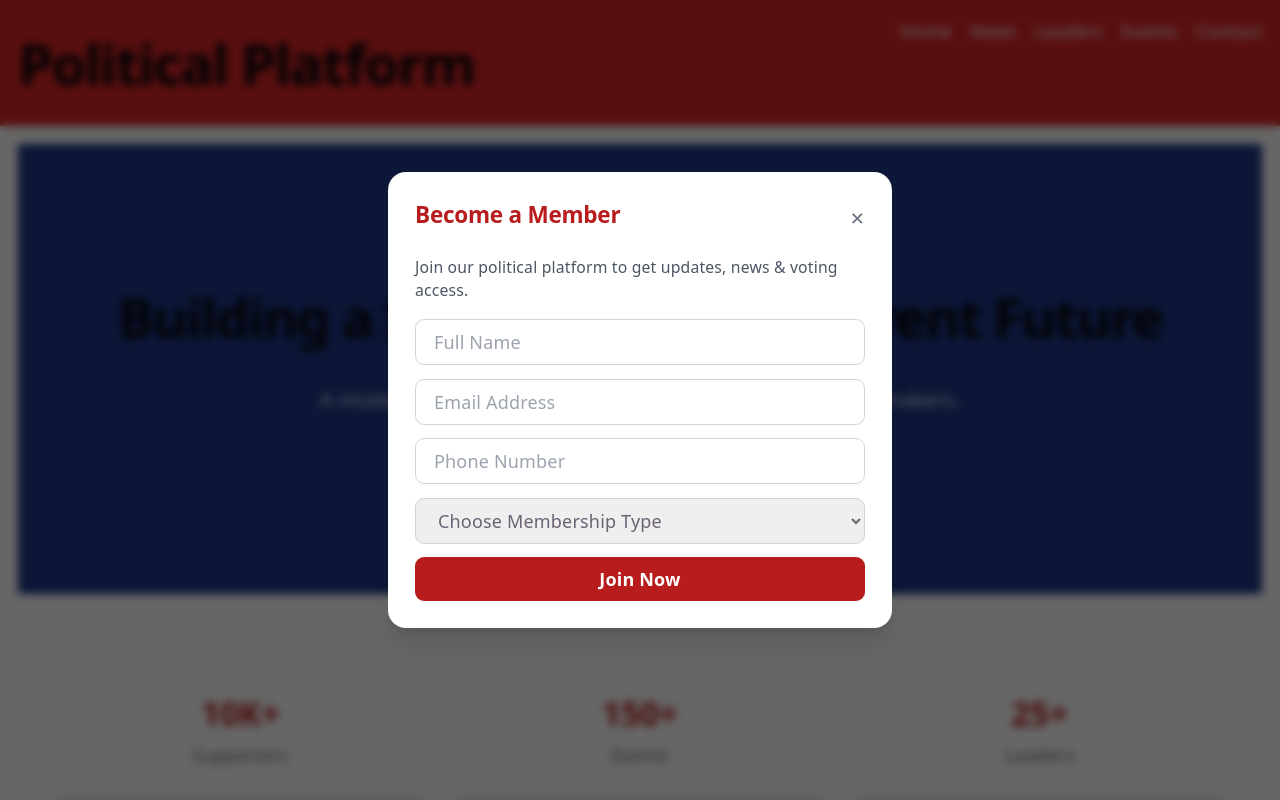
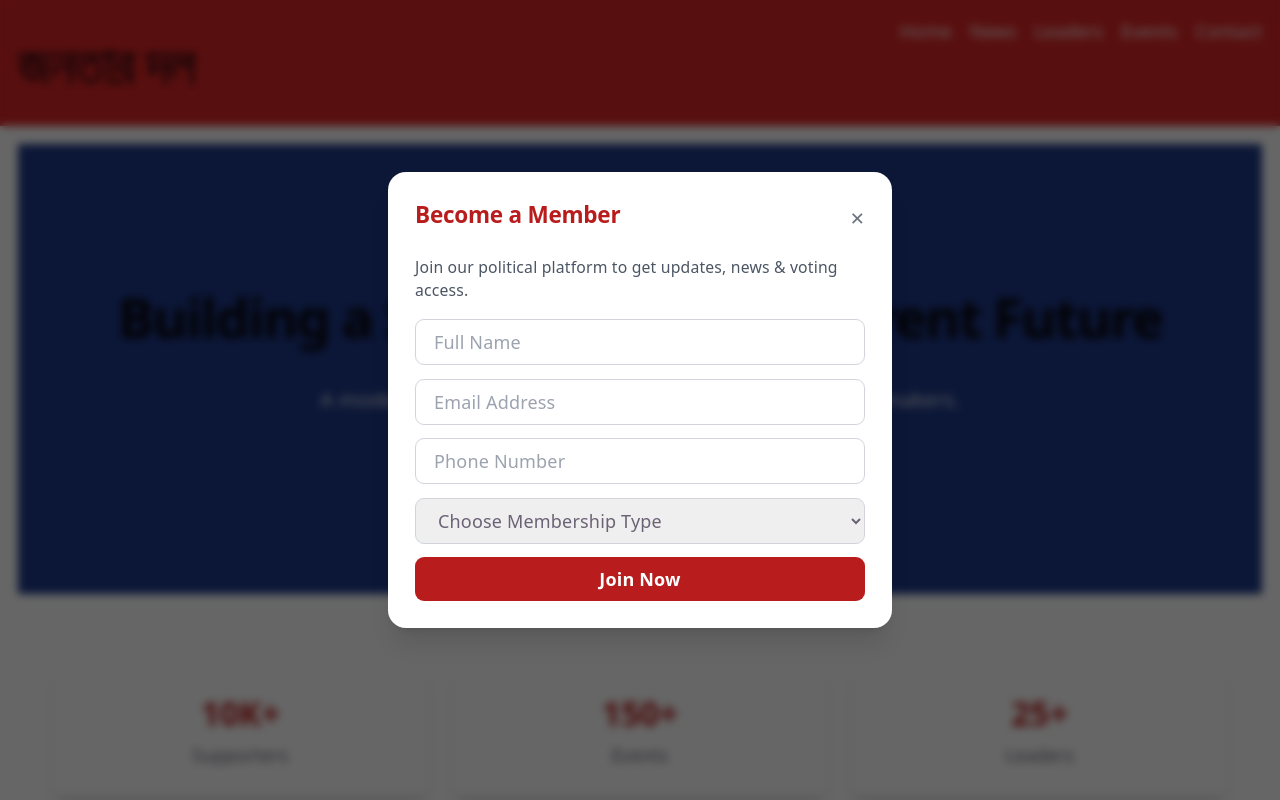
Before and after one commit to nafizahamed1/jonotar_dol_frontend, a React (Vite) app: page / in a window 1280 px wide. Shown: the top 800 px of the page. Built offline with nearby package versions, Linux system fonts and the light colour scheme.

Commit message:
Update Navbar title to 'জনতার দল'

```diff
--- a/src/components/Navbar.tsx
+++ b/src/components/Navbar.tsx
@@ -3,7 +3,7 @@ import { Link } from "react-router-dom";
 const Navbar = () => {
   return (
     <nav className="bg-red-600 text-white p-4 flex justify-between">
-      <h1 className="font-bold">Political Platform</h1>
+      <h1 className="font-bold">জনতার দল</h1>
       <div className="flex gap-4">
         <Link to="/">Home</Link>
         <Link to="/news">News</Link>
```
